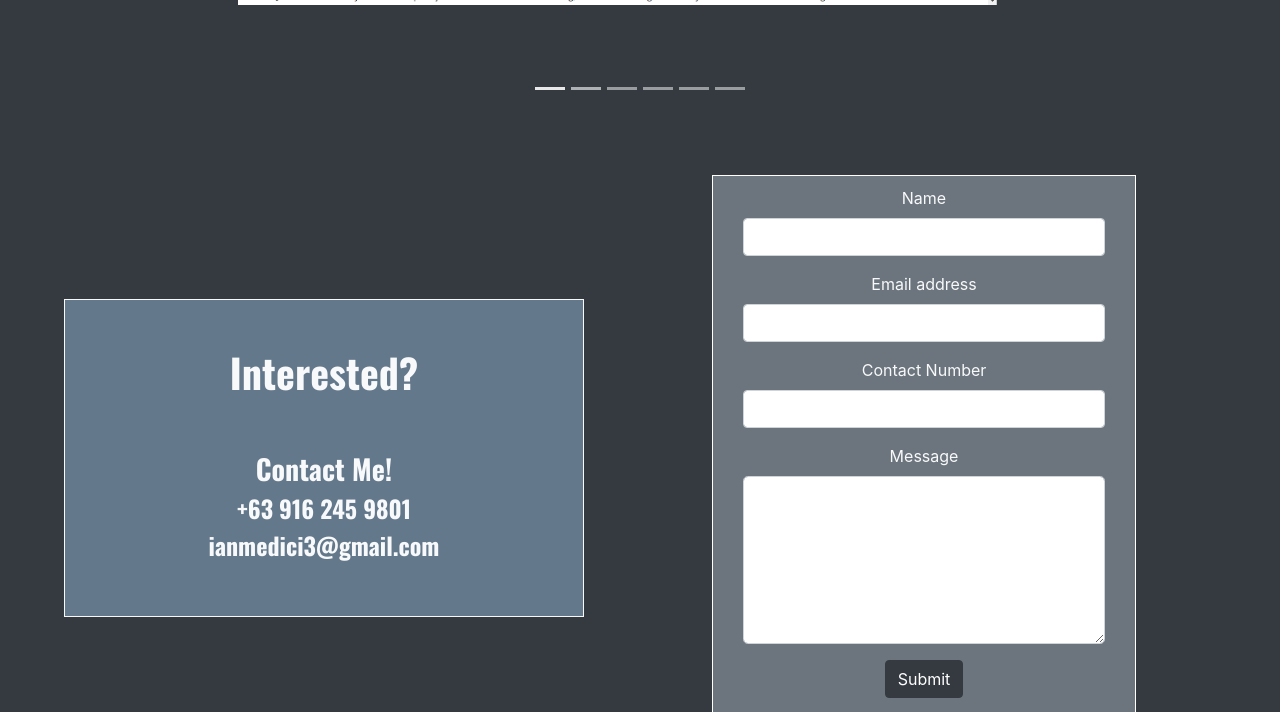
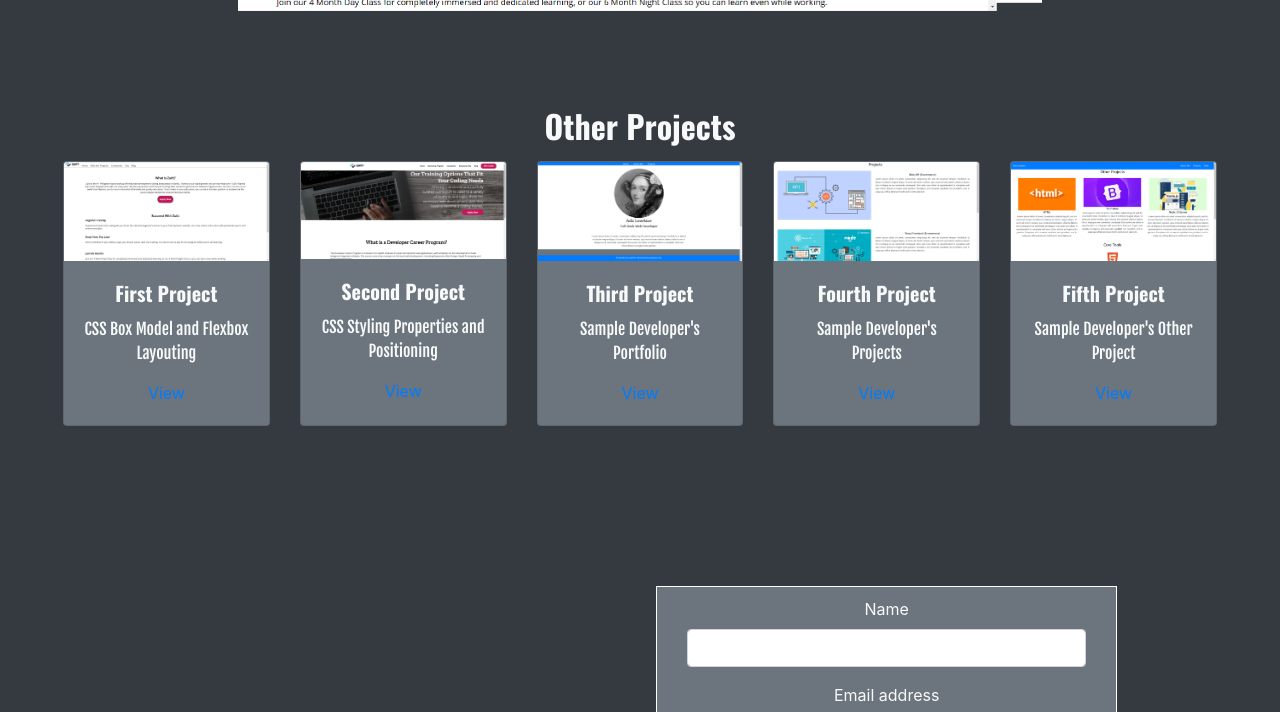
Before and after one commit to leben7/capstone1-medici, a plain HTML site: page Capstone/index.html in a window 1280 px wide. Shown: the part 1889-2601 px from the top of the page. Drawn offline with nearby package versions, Linux system fonts and the light colour scheme.

Commit message:
Revisions - Added other projects and etc.

```diff
--- a/Capstone/index.css
+++ b/Capstone/index.css
@@ -15,7 +15,9 @@ li, p {
 }
 
 /*Responsive Styling*/
+@media {
 
+}
 /*Navigation Bar*/
 nav a {
 	margin-right: 1.5rem;
@@ -141,13 +143,6 @@ nav a:hover {
 }
 
 /*Project Styling*/
-.project {
-	height: 100vh;
-	width: 100%;
-	display: flex;
-	flex-direction: column;
-	background-color: rgba(70, 70, 70, 27);
-}
 
 .project-header {
 	color: white;
@@ -186,3 +181,13 @@ form {
 	padding: 10px 30px;
 	border: 1px solid white;
 }
+
+.sub-mit {
+	text-decoration: none;
+	color: white;
+}
+
+.sub-mit:hover {
+	text-decoration: none;
+	color: white;
+}
--- a/Capstone/index.html
+++ b/Capstone/index.html
@@ -108,7 +108,7 @@
 			<p>Here are my projects.</p>
 		</div>
 
-		<div id="carouselExampleCaptions" class="carousel slide d-none d-md-block mt-md-5 offset-xl-0 col-xl-8" data-ride="carousel">
+		<div id="carouselExampleCaptions" class="carousel slide d-none d-md-block mt-md-5 offset-xl-0 col-xl-8 mb-5" data-ride="carousel">
 			<ol class="carousel-indicators">
 				<li data-target="#carouselExampleCaptions" data-slide-to="0" class="active"></li>
 				<li data-target="#carouselExampleCaptions" data-slide-to="1"></li>
@@ -134,6 +134,60 @@
 					<img src="./Developer-Portfolio-Other-Projects.png" class="d-block w-100" alt="Fifth-Project">
 				</div>
 			</div>
+		</div>
+
+		<div class="bg-dark text-light p-5 text-center mb-5">
+			<h2 class="mb-3">Other Projects</h2>
+
+			<div class="card-deck">
+
+				<div class="card bg-secondary">
+					<img src="./CSS-Box-Model-and-Flexbox-Layouting.png" class="card-img-top" alt="CSS-Box-Model-and-Flexbox-Layouting">
+					<div class="card-body">
+						<h5 class="card-title">First Project</h5>
+						<p class="card-text">CSS Box Model and Flexbox Layouting</p>
+						<a href="./CSS-Box-Model-and-Flexbox-Layouting.png">View</a>
+					</div>
+				</div>
+
+				<div class="card bg-secondary">
+					<img src="./CSS-Styling-Properties-and-Positioning.png" class="card-img-top" alt="CSS-Styling-Properties-and-Positioning">
+					<div class="card-body">
+						<h5 class="card-title">Second Project</h5>
+						<p class="card-text">CSS Styling Properties and Positioning</p>
+						<a href="./CSS-Styling-Properties-and-Positioning.png">View</a>
+					</div>
+				</div>
+
+				<div class="card bg-secondary">
+					<img src="./Developer-Portfolio.png" class="card-img-top" alt="Developer-Portfolio">
+					<div class="card-body">
+						<h5 class="card-title">Third Project</h5>
+						<p class="card-text">Sample Developer's Portfolio</p>
+						<a href="./Developer-Portfolio.png">View</a>
+					</div>
+				</div>
+
+				<div class="card bg-secondary">
+					<img src="./Developer-Portfolio-Projects.png" class="card-img-top" alt="Developer-Portfolio-Projects">
+					<div class="card-body">
+						<h5 class="card-title">Fourth Project</h5>
+						<p class="card-text">Sample Developer's Projects</p>
+						<a href="./Developer-Portfolio-Projects.png">View</a>
+					</div>
+				</div>
+
+				<div class="card bg-secondary">
+					<img src="./Developer-Portfolio-Other-Projects.png" class="card-img-top" alt="Developer-Portfolio-Other-Projects">
+					<div class="card-body">
+						<h5 class="card-title">Fifth Project</h5>
+						<p class="card-text">Sample Developer's Other Project</p>
+						<a href="./Developer-Portfolio-Other-Projects.png">View</a>
+					</div>
+				</div>
+
+			</div>
+		</div>
 		<button class="carousel-control-prev btn-secondary" type="button" data-target="#carouselExampleCaptions" data-slide="prev">
 			<span class="carousel-control-prev-icon icon" aria-hidden="true"></span>
 			<span class="sr-only">Previous</span>
@@ -148,19 +202,19 @@
 <!-- Project Section End -->
 
 <!-- Contact Section Start -->
-	<section class="bg-dark text-center container-fluid d-md-flex justify-content-center align-items-center p-3" id="contact_me">
-		<div class="text-light col-xl-5 col-md-6 col-sm-12 border border-light ml-5 pb-5" id="interested-div">
-			<h1 class="p-5">Interested?</h1>
+<section class="bg-dark text-center container-fluid d-md-flex justify-content-center align-items-center p-5" id="contact_me">
+	<div class="text-light col-xl-5 col-md-6 col-sm-12 border border-light pb-5" id="interested-div">
+		<h1 class="p-3">Interested?</h1>
 		<h3>Contact Me!</h3>
 		<h4>+63 916 245 9801</h4>
 		<h4>ianmedici3@gmail.com</h4>
 	</div>
 
-		<div class="container-fluid col-xl-5 col-md-6 col-sm-12 bg-dark text-light d-flex flex-column p-5">
-			<form class="">
+	<div class="container-fluid col-xl-5 col-md-6 col-sm-12 bg-dark text-light d-flex flex-column p-3">
+		<form action="mailto:ianmedici3@gmail.com">
 			<div class="form-group">
 				<label for="name">Name</label>
-					<input type="email" class="form-control" id="name" required autocomplete>
+				<input type="text" class="form-control" id="name" required autocomplete>
 			</div>
 			<div class="form-group">
 				<label for="email">Email address</label>
@@ -179,25 +233,6 @@
 					Submit
 				</button>
 
-					<!-- Modal -->
-					<div class="modal fade" id="submit" tabindex="-1" aria-labelledby="exampleModalLabel" aria-hidden="true">
-						<div class="modal-dialog">
-							<div class="modal-content">
-								<div class="modal-header">
-									<h5 class="modal-title text-dark" id="submit">Thank you for contacting me!</h5>
-									<button type="button" class="close" data-dismiss="modal" aria-label="Close">
-										<span aria-hidden="true">&times;</span>
-									</button>
-								</div>
-								<div class="modal-body text-dark">
-									Message Successfully Sent
-								</div>
-								<div class="modal-footer">
-									<button type="button" class="btn btn-secondary" data-dismiss="modal">Close</button>
-								</div>
-							</div>
-						</div>
-					</div>
 
 			</form>
 		</div>
```
Lines whose indentation alone changed are shown as unchanged.
